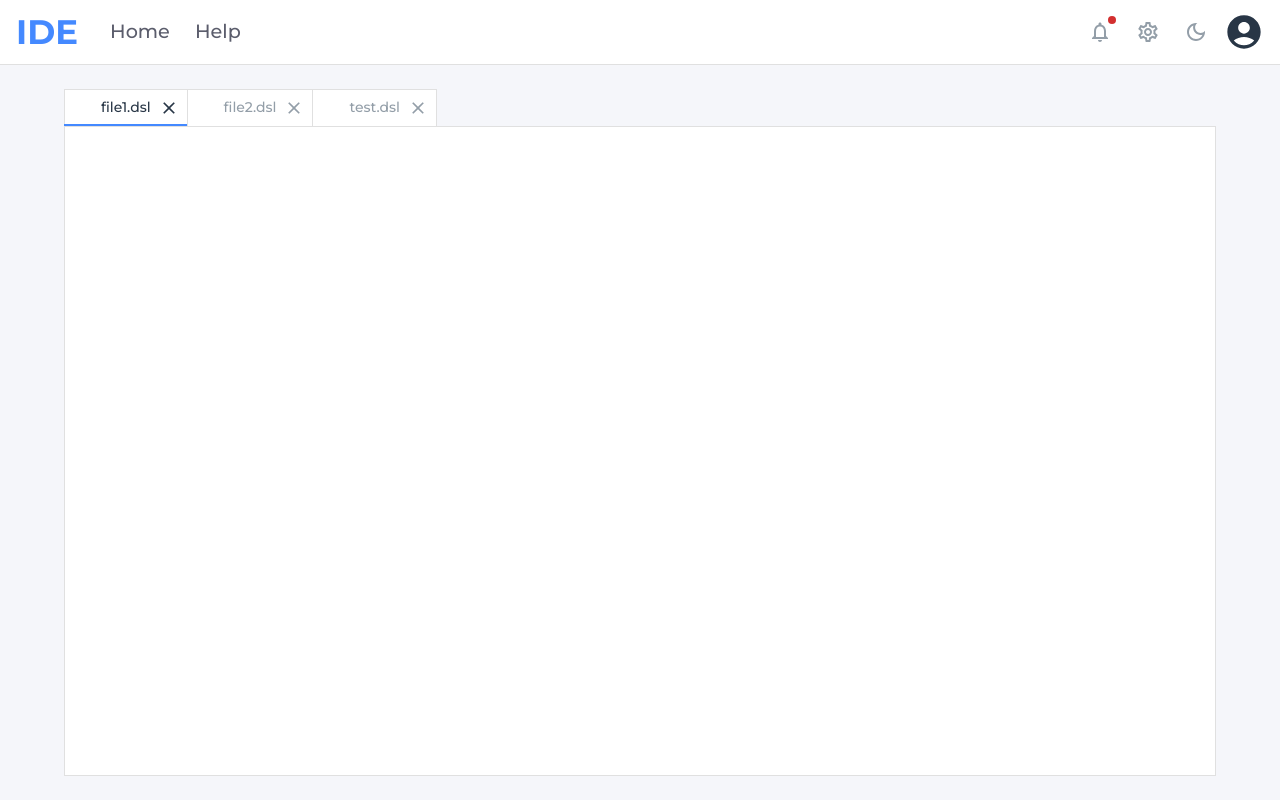
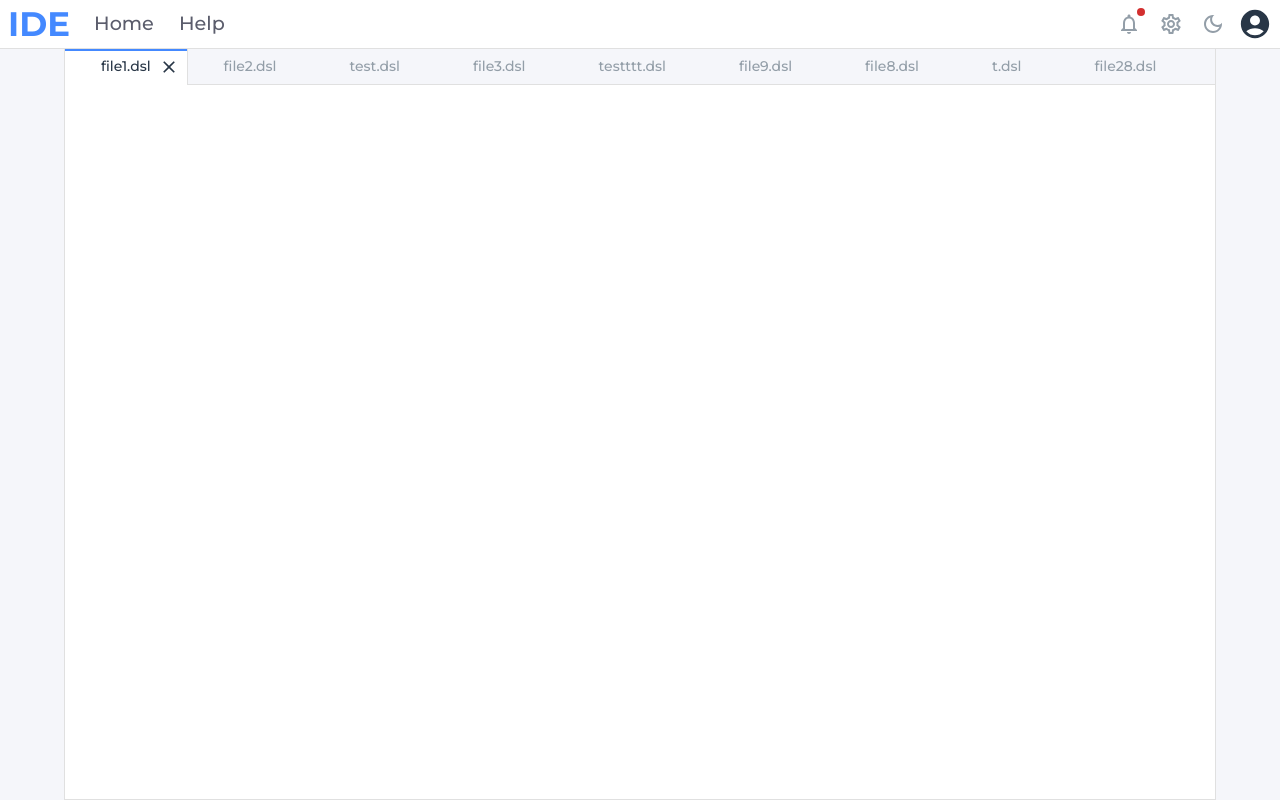
Before and after one commit to Diploma-works/sca-frontend, a React (Create React App) app: page / in a window 1280 px wide. Built offline with nearby package versions, Linux system fonts and the light colour scheme.

Commit message:
Tabs are now closeable; also changed their appearance (including scroll buttons). Made appbar dense.

```diff
--- a/src/App.jsx
+++ b/src/App.jsx
@@ -1,4 +1,4 @@
-import { Container, createTheme, CssBaseline, ThemeProvider } from "@mui/material";
+import { Container, createTheme, CssBaseline, Divider, ThemeProvider } from "@mui/material";
 import { lightTheme } from "./themes/light";
 import { darkTheme } from "./themes/dark";
 
@@ -23,11 +23,12 @@ const App = () => {
         <ThemeProvider theme={theme}>
             <CssBaseline/>
             <Navbar mode={mode} switchMode={switchMode}/>
+            <Divider/>
             <Container sx={{
                 flex: 1,
-                p: 3,
                 display: 'flex',
                 flexDirection: 'column',
+                p: 0,
             }}>
                 <Home/>
             </Container>
--- a/src/components/Home.jsx
+++ b/src/components/Home.jsx
@@ -1,45 +1,73 @@
-import { Box, IconButton, Tab, Tabs } from "@mui/material";
+import { Box, IconButton, Tab, Tabs, useTheme } from "@mui/material";
 
 import CloseIcon from '@mui/icons-material/Close';
 
 import { useState } from "react";
 
-// TODO: remove
-const TabLabel = ({ text }) => {
-    return (
-        <span>
-            {text}
-            <IconButton component="div" color="inherit">
-                <CloseIcon fontSize="small"/>
-            </IconButton>
-        </span>
-    );
-}
+const FileTab = ({ handleClose, ...props }) => {
+    const theme = useTheme();
 
-const StyledTab = (props) => {
     return (
         <Tab
             {...props}
             sx={{
                 p: 1,
                 pl: 4.5,
-                bgcolor: 'background.paper',
                 textTransform: 'none',
                 minHeight: 0,
-                borderWidth: 'thin',
-                borderStyle: 'solid',
-                borderColor: 'divider',
-                borderBottom: 'none',
                 color: 'text.disabled',
-                "&.Mui-selected": {
-                    color: 'text.primary'
+                '.MuiIconButton-root': {
+                    visibility: 'hidden',
                 },
-                '&:not(:last-child)': {
-                    borderRight: 'none', // Remove right border for all tabs except the last one
+                ':hover': {
+                    bgcolor: `${theme.palette.mode === "light" ? 'rgba(0, 0, 0, 0.04)' : 'rgba(255, 255, 255, 0.08)'}`,
+                    '.MuiIconButton-root': {
+                        visibility: 'visible',
+                    },
+                },
+                ':not(:first-of-type)': {
+                    ml: '1px',
+                },
+                '&.Mui-selected': {
+                    pointerEvents: 'none',
+                    bgcolor: 'background.paper',
+                    boxShadow: `1px 0 0 ${theme.palette.divider},-1px 0 0 ${theme.palette.divider}`,
+                    color: 'text.primary',
+                    overflow: 'visible',
+                    zIndex: 2,
+                    '.MuiIconButton-root': {
+                        pointerEvents: 'auto',
+                        visibility: 'visible',
+                    },
+                    /* TODO: удалить. Оставил только ради уголков, чтобы потом если что вернуться к этому дизайну
+                    '::before, ::after': {
+                        content: '""',
+                        width: '6px',
+                        height: '12px',
+                        position: 'absolute',
+                        bottom: 0,
+                        boxShadow: `0 6px 0 0 ${theme.palette.background.paper}`,
+                        border: `thin solid ${theme.palette.divider}`,
+                        borderTop: 'none',
+                    },
+                    '::before': {
+                        left: '-6px',
+                        borderBottomRightRadius: 6,
+                        borderLeft: 'none',
+                    },
+                    '::after': {
+                        right: '-6px',
+                        borderBottomLeftRadius: 6,
+                        borderRight: 'none',
+                    },
+                    ':first-of-type::before, :last-of-type::after': {
+                        display: 'none', // иначе будет скролл из-за "уголков"
+                    },
+                    */
                 },
             }}
             icon={
-                <IconButton component="div" color="inherit" sx={{ p: 0 }}>
+                <IconButton component="div" color="inherit" sx={{ p: 0 }} onClick={(event) => handleClose(event)}>
                     <CloseIcon fontSize="small"/>
                 </IconButton>
             }
@@ -50,8 +78,21 @@ const StyledTab = (props) => {
 
 const Home = () => {
     const [activeTab, setActiveTab] = useState(0);
+    const [tabs, setTabs] = useState(["file1.dsl", "file2.dsl", "test.dsl", "file3.dsl", "testttt.dsl", "file9.dsl", "file8.dsl", "t.dsl", "file28.dsl", "no.dsl"]);
+    const theme = useTheme();
 
-    const tabs = ["file1.dsl", "file2.dsl", "test.dsl"];
+    const handleClose = (event, indexToDelete) => {
+        event.stopPropagation();
+
+        const updatedTabs = tabs.toSpliced(indexToDelete, 1);
+        //console.log(indexToDelete);
+        setTabs(updatedTabs);
+        if (indexToDelete === activeTab) {
+            setActiveTab(indexToDelete === 0 ? 0 : indexToDelete - 1);
+        } else if (indexToDelete < activeTab) {
+            setActiveTab(activeTab - 1);
+        }
+    };
 
     return (
         <>
@@ -59,36 +100,67 @@ const Home = () => {
                 value={activeTab}
                 onChange={(event, newValue) => setActiveTab(newValue)}
                 variant="scrollable"
-                scrollButtons="auto"
-                allowScrollButtonsMobile={true}
+                scrollButtons
+                allowScrollButtonsMobile
                 sx={{
                     minHeight: 0,
-                    '& .MuiTabs-flexContainer': {},
+                    position: 'relative', // нужен для кнопок!
+                    borderLeft: `thin solid ${theme.palette.divider}`,
+                    borderRight: `thin solid ${theme.palette.divider}`,
+                    '& .MuiTabs-indicator': {
+                        zIndex: 2,
+                        transition: 'none',
+                        top: 0,
+                    },
                     '& .MuiTabScrollButton-root': {
-                        bgcolor: 'background.paper',
-                        borderWidth: 'thin',
-                        borderStyle: 'solid',
-                        borderColor: 'divider',
-                        borderBottom: 'none',
                         '&.Mui-disabled': {
-                            width: 0,
-                            border: 'none',
+                            visibility: 'hidden',
                         },
-                        overflow: 'hidden',
+                        position: 'absolute',
+                        borderBottom: `thin solid ${theme.palette.divider}`,
+                        backdropFilter: 'blur(5px)',
+                        height: 36,
+                        zIndex: 3,
+                        opacity: 1,
+                        '::before, ::after': {
+                            pointerEvents: 'none',
+                            content: '""',
+                            position: 'absolute',
+                            width: 40,
+                            height: '100%',
+                            top: 0,
+                        },
+                        ':first-of-type': {
+                            left: 0,
+                            borderRight: `thin solid ${theme.palette.divider}`,
+                            '::after': {
+                                right: -41,
+                                boxShadow: `inset 40px 0 40px -40px ${theme.palette.background.default}`,
+                            },
+                        },
+                        ':last-of-type': {
+                            right: 0,
+                            borderLeft: `thin solid ${theme.palette.divider}`,
+                            '::before': {
+                                left: -41,
+                                boxShadow: `inset -40px 0 40px -40px ${theme.palette.background.default}`,
+                            },
+                        },
                     },
                 }}
             >
-                {tabs.map((text) => (
-                    <StyledTab key={text} label={text}/>
+                {tabs.map((label, key) => (
+                    <FileTab key={key} label={label} handleClose={(event) => handleClose(event, key)}/>
                 ))}
             </Tabs>
             <Box sx={{
                 flex: 1,
                 overflow: 'auto',
-                borderWidth: 'thin',
-                borderStyle: 'solid',
-                borderColor: 'divider',
+                border: `thin solid ${theme.palette.divider}`,
+                borderTop: 'none',
+                boxShadow: `0 -1px 0 ${theme.palette.divider}`,
                 bgcolor: 'background.paper',
+                zIndex: 1,
             }}>
 
             </Box>
--- a/src/components/Navbar.jsx
+++ b/src/components/Navbar.jsx
@@ -8,10 +8,11 @@ import LightModeOutlinedIcon from '@mui/icons-material/LightModeOutlined';
 
 const NavbarButton = ({ children }) => {
     return (
-        <Button sx={{
+        <Button color={"inherit"} sx={{
             textTransform: 'none',
             color: 'text.secondary',
             fontSize: 'larger',
+            py: 0,
         }}>
             {children}
         </Button>
@@ -24,32 +25,29 @@ const Navbar = ({ mode, switchMode }) => {
             bgcolor: 'background.paper',
             backgroundImage: 'none',
             boxShadow: 'none',
-            borderBottomWidth: 'thin',
-            borderBottomStyle: 'solid',
-            borderBottomColor: 'divider',
         }}>
-            <Toolbar disableGutters sx={{ px: 2 }}>
+            <Toolbar variant={"dense"} disableGutters sx={{ px: 1 }}>
                 <Typography variant="h4" fontWeight="bold" color="primary">IDE</Typography>
-                <Stack ml={3} direction="row" spacing={1}>
+                <Stack ml={2} direction="row" spacing={1}>
                     <NavbarButton>Home</NavbarButton>
                     <NavbarButton>Help</NavbarButton>
                 </Stack>
                 <Box sx={{ flexGrow: 1 }}/>
                 <Stack direction="row" spacing={1} alignItems="center">
-                    <IconButton>
+                    <IconButton size="small">
                         <Badge color="error" variant="dot">
                             <NotificationsOutlinedIcon sx={{ color: 'text.disabled' }}/>
                         </Badge>
                     </IconButton>
-                    <IconButton>
+                    <IconButton size="small">
                         <SettingsOutlinedIcon sx={{ color: 'text.disabled' }}/>
                     </IconButton>
-                    <IconButton onClick={() => switchMode(mode)}>
+                    <IconButton size="small" onClick={() => switchMode(mode)}>
                         {mode === "light" ? <DarkModeOutlinedIcon sx={{ color: 'text.disabled' }}/> :
                             <LightModeOutlinedIcon sx={{ color: 'text.disabled' }}/>}
                     </IconButton>
                     <IconButton sx={{ p: 0 }}>
-                        <AccountCircleIcon sx={{ color: 'text.primary', width: 40, height: 40 }}/>
+                        <AccountCircleIcon sx={{ color: 'text.primary', width: 34, height: 34 }}/>
                     </IconButton>
                 </Stack>
             </Toolbar>
--- a/src/themes/dark.js
+++ b/src/themes/dark.js
@@ -11,6 +11,7 @@ export const darkTheme = createTheme({
         },
         background: {
             default: '#0a0a0a'
-        }
+        },
+        divider: '#282828',
     },
 });
--- a/src/themes/light.js
+++ b/src/themes/light.js
@@ -16,6 +16,7 @@ export const lightTheme = createTheme({
             primary: '#283646',
             secondary: '#5b5d6c',
             disabled: '#939ea8'
-        }
+        },
+        divider: '#e0e0e0',
     },
 });
```
Also changed, not shown: 1 other file (tests, documents, lock files or other folders).
